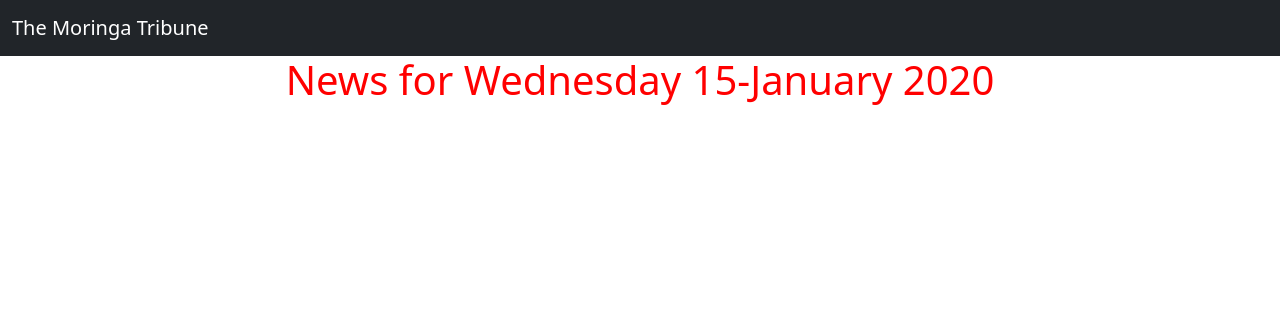
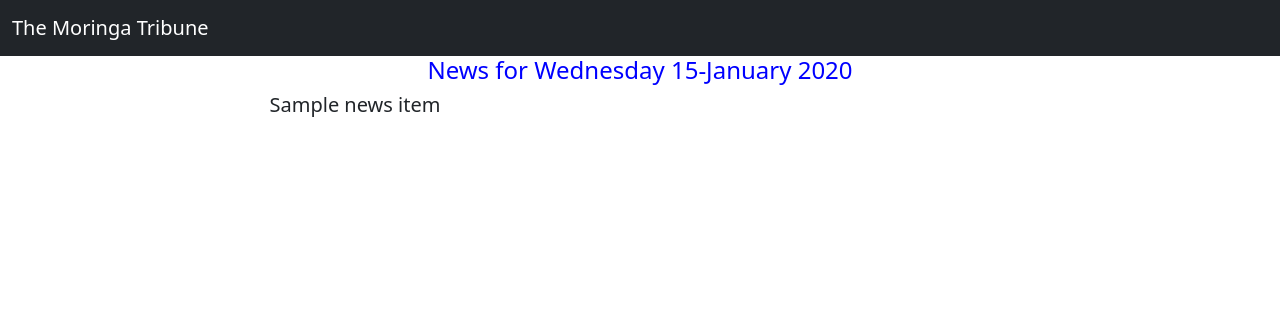
Before and after one commit to Edu58/The-Moringa-Tribune, a Django app: template templates/news/today-news.html in a window 1280 px wide. Shown: the top 316 px of the page. Run offline with Django 4.2, Linux system fonts and the light colour scheme; the template is opened without the code that fills it: most values are stand-ins (such as "Sample title", 1, 10 or a date in 2020); some libraries are stand-ins or nearby versions.

Commit message:
feat: display all news

```diff
--- a/static/css/base.css
+++ b/static/css/base.css
@@ -1,3 +1,3 @@
-h1 {
-color: red;
+h4 {
+color: blue;
 }
--- a/templates/news/base.html
+++ b/templates/news/base.html
@@ -24,7 +24,7 @@
 {% bootstrap_messages %}
 
 {% block content %}
-<h1 class='text-center'>News for {{date|date:"l d-F Y"}}</h1>
+<h4 class='text-center'>News for {{date|date:"l d-F Y"}}</h4>
 {%endblock%}
 
 {% block scripts %}
--- a/templates/news/today-news.html
+++ b/templates/news/today-news.html
@@ -2,4 +2,25 @@
 
 {% block content %}
 {{block.super}}
+
+<div class="container">
+
+    <!-- Looping through news   -->
+    {% for news_item in news %}
+
+    <div class="row">
+        <!-- displaying News articles -->
+        <div class="col-xs-6 col-sm-6 col-md-6 col-lg-6">
+            <h5 class="text-center"> {{ news_item.title }} </h5>
+        </div>
+
+    </div>
+
+    {% empty %}
+    <div class="row">
+        <h5 class="text-center">There No News Items</h5>
+    </div>
+    {% endfor %}
+
+</div>
 {% endblock %}
```
Also changed, not shown: news/views.py (+5 -2 lines).
